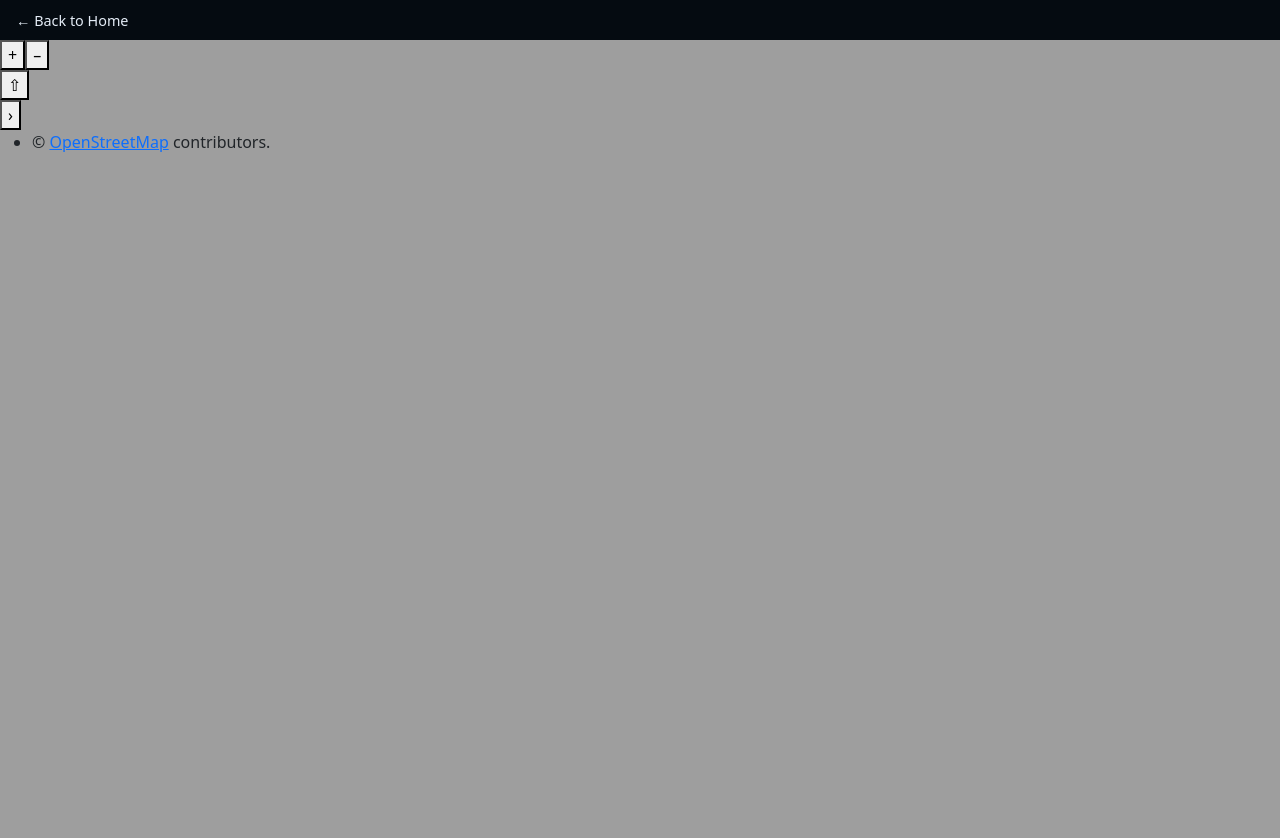
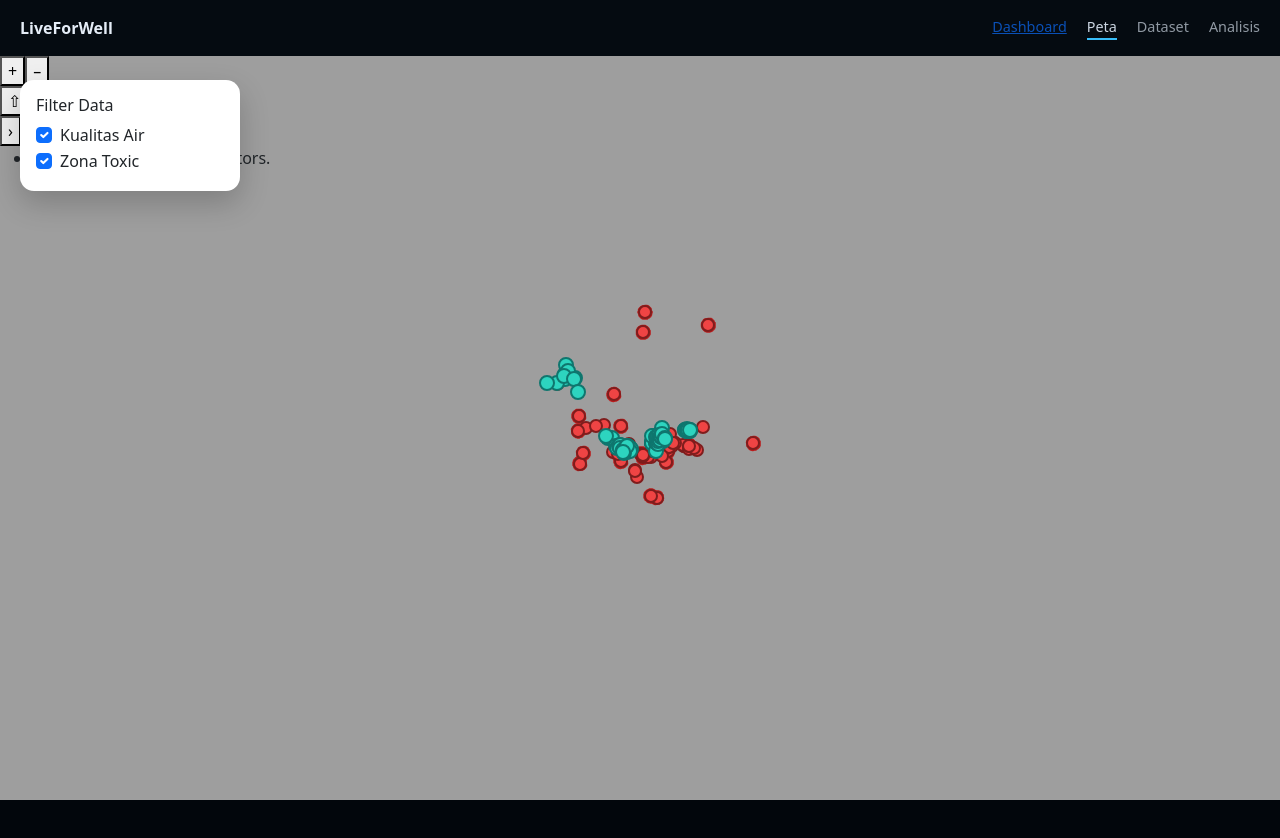
Before and after one commit to IkyPtr/LIVEWELLGIS, a website built with Vite: page GIS/map/map.html in a window 1280 px wide. After the commit the page ends 800 px from the top, so only its background shows below. Built offline with nearby package versions, Linux system fonts and the light colour scheme; no server answers.

Commit message:
Mapping V1

```diff
--- a/GIS/map/main.js
+++ b/GIS/map/main.js
@@ -1,96 +1,173 @@
 import './style.css';
-import { Map, View } from 'ol';
+import Map from 'ol/Map';
+import View from 'ol/View';
 import TileLayer from 'ol/layer/Tile';
-import OSM from 'ol/source/OSM';
-
 import VectorLayer from 'ol/layer/Vector';
 import VectorSource from 'ol/source/Vector';
+import OSM from 'ol/source/OSM';
 import GeoJSON from 'ol/format/GeoJSON';
+import Overlay from 'ol/Overlay';
+import { Style, Fill, Stroke, Circle as CircleStyle } from 'ol/style';
+import { fromLonLat } from 'ol/proj';
 
-import { Style, Icon } from 'ol/style';
-import { fromLonLat } from 'ol/proj';
-import Overlay from 'ol/Overlay';
-
-// ===============================
-// Base Map
-// ===============================
+/* =============================
+   MAP INIT
+============================= */
 const map = new Map({
   target: 'map',
   layers: [
     new TileLayer({ source: new OSM() })
   ],
   view: new View({
-    center: fromLonLat([101.45, 0.5]),
-    zoom: 10
+    center: fromLonLat([101.44, 0.58]),
+    zoom: 11
   })
 });
 
-// ===============================
-// Utility function: create icon layer
-// ===============================
-function createIconLayer(url, iconSrc) {
-  return new VectorLayer({
+/* =============================
+   STYLES
+============================= */
+const waterStyle = new Style({
+  image: new CircleStyle({
+    radius: 7,
+    fill: new Fill({ color: '#2dd4bf' }),
+    stroke: new Stroke({ color: '#0f766e', width: 2 })
+  })
+});
+
+const toxicPointStyle = new Style({
+  image: new CircleStyle({
+    radius: 6,
+    fill: new Fill({ color: '#ef4444' }),
+    stroke: new Stroke({ color: '#7f1d1d', width: 2 })
+  })
+});
+
+const lowToxicStyle = new Style({
+  fill: new Fill({ color: 'rgba(34,197,94,0.25)' }),
+  stroke: new Stroke({ color: '#16a34a', width: 2 })
+});
+
+const midToxicStyle = new Style({
+  fill: new Fill({ color: 'rgba(234,179,8,0.25)' }),
+  stroke: new Stroke({ color: '#ca8a04', width: 2 })
+});
+
+const highToxicStyle = new Style({
+  fill: new Fill({ color: 'rgba(239,68,68,0.3)' }),
+  stroke: new Stroke({ color: '#b91c1c', width: 2 })
+});
+
+/* =============================
+   LAYER FACTORY
+============================= */
+function createVectorLayer(url, style) {
+  const layer = new VectorLayer({
     source: new VectorSource({
       url,
-      format: new GeoJSON()
+      format: new GeoJSON({
+        dataProjection: 'EPSG:4326',
+        featureProjection: 'EPSG:3857'
+      })
     }),
-    style: new Style({
-      image: new Icon({
-        src: iconSrc,
-        anchor: [0.5, 1],
-        scale: 0.15
-      })
-    })
+    style
   });
+
+  layer.getSource().on('featuresloadend', () => {
+    console.log(url, 'loaded:', layer.getSource().getFeatures().length);
+  });
+
+  return layer;
 }
 
-// ===============================
-// Add Layers
-// ===============================
-const sumurLayer = createIconLayer('data/dataSumur.json', 'icon/sumur.png');
-const pencemarLayer = createIconLayer('data/dataPencemar.json', 'icon/air.png');
+/* =============================
+   LAYERS
+============================= */
+const waterLayer = createVectorLayer('./data/waterData.json', waterStyle);
+const toxicPointLayer = createVectorLayer('./data/dataToxic.json', toxicPointStyle);
+const lowToxicLayer = createVectorLayer('./data/lowToxic.json', lowToxicStyle);
+const midToxicLayer = createVectorLayer('./data/midToxic.json', midToxicStyle);
+const highToxicLayer = createVectorLayer('./data/highToxic.json', highToxicStyle);
 
-map.addLayer(sumurLayer);
-map.addLayer(pencemarLayer);
+map.addLayer(lowToxicLayer);
+map.addLayer(midToxicLayer);
+map.addLayer(highToxicLayer);
+map.addLayer(toxicPointLayer);
+map.addLayer(waterLayer);
 
-// ===============================
-// Popup
-// ===============================
-const container = document.getElementById('popup');
-const content = document.getElementById('popup-content');
-const closer = document.getElementById('popup-closer');
+/* =============================
+   POPUP
+============================= */
+const popupContainer = document.getElementById('popup');
+const popupContent = document.getElementById('popup-content');
+const popupCloser = document.getElementById('popup-closer');
 
-const overlay = new Overlay({
-  element: container,
+const popupOverlay = new Overlay({
+  element: popupContainer,
   autoPan: true,
+  autoPanAnimation: { duration: 250 }
 });
 
-map.addOverlay(overlay);
+map.addOverlay(popupOverlay);
 
-closer.onclick = () => {
-  overlay.setPosition(undefined);
+popupCloser.onclick = () => {
+  popupOverlay.setPosition(undefined);
   return false;
 };
 
-// ===============================
-// Click Handler
-// ===============================
+/* =============================
+   CLICK EVENT (LIKE OLD PROJECT)
+============================= */
 map.on('singleclick', (evt) => {
-  const feature = map.forEachFeatureAtPixel(evt.pixel, (ft) => ft);
+  const feature = map.forEachFeatureAtPixel(evt.pixel, f => f);
 
   if (!feature) {
-    overlay.setPosition(undefined);
+    popupOverlay.setPosition(undefined);
     return;
   }
 
   const props = feature.getProperties();
-  const coord = evt.coordinate;
+  const geomType = feature.getGeometry().getType();
 
-  let html = `
-    <h5>${props.Nama_Sumur ? 'Titik Sumur' : 'Titik Pencemar'}</h5>
-    <p><strong>Nama:</strong> ${props.Nama_Sumur || props.Nama_Pencemar}</p>
-  `;
+  /* ===== KHUSUS POINT DATA AIR ===== */
+  if (geomType === 'Point' && props.PH !== undefined) {
 
-  content.innerHTML = html;
-  overlay.setPosition(coord);
+    popupContent.innerHTML = `
+      <h6 class="mb-2">Kualitas Air</h6>
+      <table class="table table-sm table-bordered mb-0">
+        <tr><td>Nama</td><td>${props.Nama}</td></tr>
+        <tr><td>Kecamatan</td><td>${props.Kecamatan}</td></tr>
+        <tr><td>pH</td><td>${props.PH}</td></tr>
+        <tr><td>Kategori pH</td><td>${props.kat_pH}</td></tr>
+        <tr><td>Rasa</td><td>${props.Rasa}</td></tr>
+        <tr><td>Kategori Rasa</td><td>${props.kat_rasa}</td></tr>
+        <tr><td>Warna</td><td>${props.Warna}</td></tr>
+        <tr><td>Kategori Warna</td><td>${props.kat_warna}</td></tr>
+        <tr><td>Bau</td><td>${props.Bau}</td></tr>
+        <tr>
+          <td><strong>Kualitas</strong></td>
+          <td><strong>${props.kualitas}</strong></td>
+        </tr>
+      </table>
+    `;
+
+    popupOverlay.setPosition(evt.coordinate);
+    return;
+  }
+
+  popupOverlay.setPosition(undefined);
 });
+
+/* =============================
+   CHECKBOX CONTROL
+============================= */
+document.getElementById('waterLayer').addEventListener('change', e => {
+  waterLayer.setVisible(e.target.checked);
+});
+
+document.getElementById('toxicLayer').addEventListener('change', e => {
+  lowToxicLayer.setVisible(e.target.checked);
+  midToxicLayer.setVisible(e.target.checked);
+  highToxicLayer.setVisible(e.target.checked);
+  toxicPointLayer.setVisible(e.target.checked);
+});
--- a/GIS/map/map.html
+++ b/GIS/map/map.html
@@ -2,27 +2,49 @@
 <html lang="en">
 <head>
   <meta charset="UTF-8" />
+  <meta name="viewport" content="width=device-width, initial-scale=1.0" />
+  <title>LiveForWell | Map</title>
+
   <link rel="stylesheet" href="https://cdn.jsdelivr.net/npm/bootstrap@5.2.0/dist/css/bootstrap.min.css">
   <link rel="stylesheet" href="./style.css">
-  <meta name="viewport" content="width=device-width, initial-scale=1.0" />
-  <title>LiveForWell Map</title>
 </head>
 <body>
-  <!-- optional: navbar / tombol kembali -->
-  <nav class="py-2 px-3" style="background:#050b11;">
-    <a href="../index.html" style="color:#e5edf7; text-decoration:none;">← Back to Home</a>
+
+  <nav class="top-navbar">
+    <div class="logo">LiveForWell</div>
+    <ul class="nav-menu">
+      <li><a href="../index.html">Dashboard</a></li>
+      <li class="active">Peta</li>
+      <li>Dataset</li>
+      <li>Analisis</li>
+    </ul>
   </nav>
 
-  <section class="map-section">
-    <div id="map" class="map"></div>
+  <section class="map-wrapper">
+
+    <div class="map-control">
+      <h6>Filter Data</h6>
+      <div class="form-check">
+        <input class="form-check-input" type="checkbox" id="waterLayer" checked>
+        <label class="form-check-label">Kualitas Air</label>
+      </div>
+      <div class="form-check">
+        <input class="form-check-input" type="checkbox" id="toxicLayer" checked>
+        <label class="form-check-label">Zona Toxic</label>
+      </div>
+    </div>
+
+    <div id="map"></div>
 
     <div id="popup" class="ol-popup">
       <a href="#" id="popup-closer" class="ol-popup-closer"></a>
       <div id="popup-content"></div>
     </div>
+
   </section>
 
   <script src="https://cdn.jsdelivr.net/npm/bootstrap@5.2.0/dist/js/bootstrap.bundle.min.js"></script>
   <script type="module" src="./main.js"></script>
+
 </body>
 </html>
--- a/GIS/map/style.css
+++ b/GIS/map/style.css
@@ -1,6 +1,3 @@
-/* ===========================================
-   RESET & GLOBAL
-=========================================== */
 html, body {
   margin: 0;
   height: 100%;
@@ -8,11 +5,51 @@ html, body {
   font-family: system-ui, sans-serif;
 }
 
-/* Container Map */
-.map-section {
+/* NAVBAR */
+.top-navbar {
+  position: fixed;
+  top: 0;
+  left: 0;
+  right: 0;
+  height: 56px;
+  background: #050b11;
+  display: flex;
+  align-items: center;
+  justify-content: space-between;
+  padding: 0 20px;
+  z-index: 1300;
+}
+
+.top-navbar .logo {
+  color: #e5edf7;
+  font-weight: 600;
+}
+
+.top-navbar ul {
+  list-style: none;
+  display: flex;
+  gap: 20px;
+  margin: 0;
+}
+
+.top-navbar li {
+  color: #cbd5e1;
+  cursor: pointer;
+  font-size: 0.9rem;
+  opacity: 0.7;
+}
+
+.top-navbar li.active,
+.top-navbar li:hover {
+  opacity: 1;
+  border-bottom: 2px solid #38bdf8;
+}
+
+/* MAP */
+.map-wrapper {
+  position: relative;
   height: 100vh;
-  width: 100%;
-  position: relative;
+  padding-top: 56px;
 }
 
 #map {
@@ -20,48 +57,35 @@ html, body {
   height: 100%;
 }
 
-/* ===========================================
-   POPUP STYLE
-=========================================== */
+/* CONTROL */
+.map-control {
+  position: absolute;
+  top: 80px;
+  left: 20px;
+  background: #ffffff;
+  padding: 16px;
+  border-radius: 14px;
+  width: 220px;
+  box-shadow: 0 12px 30px rgba(0,0,0,0.2);
+  z-index: 1100;
+}
+
+/* POPUP */
 .ol-popup {
   position: absolute;
-  background: #fff;
+  background: #ffffff;
   padding: 12px 15px;
   border-radius: 10px;
   border: 1px solid #ccc;
   box-shadow: 0 4px 18px rgba(0,0,0,0.15);
-  min-width: 220px;
+  min-width: 240px;
+  z-index: 1200;
 }
 
-.ol-popup:after,
-.ol-popup:before {
-  top: 100%;
-  left: 50%;
-  border: solid transparent;
-  content: "";
-  height: 0;
-  width: 0;
-  position: absolute;
-}
-
-.ol-popup:after {
-  border-top-color: #fff;
-  border-width: 10px;
-  margin-left: -10px;
-}
-
-.ol-popup:before {
-  border-top-color: #ccc;
-  border-width: 11px;
-  margin-left: -11px;
-}
-
-/* Close button */
 .ol-popup-closer {
   position: absolute;
   top: 6px;
   right: 10px;
-  color: #333;
   text-decoration: none;
   font-size: 16px;
 }
@@ -69,15 +93,3 @@ html, body {
 .ol-popup-closer:after {
   content: "✕";
 }
-
-/* NAVBAR (minimal) */
-nav {
-  background: #050b11;
-  padding: 10px 14px;
-}
-
-nav a {
-  color: #e5edf7;
-  text-decoration: none;
-  font-size: 0.9rem;
-}
```
Also changed, not shown: 1 other file.
